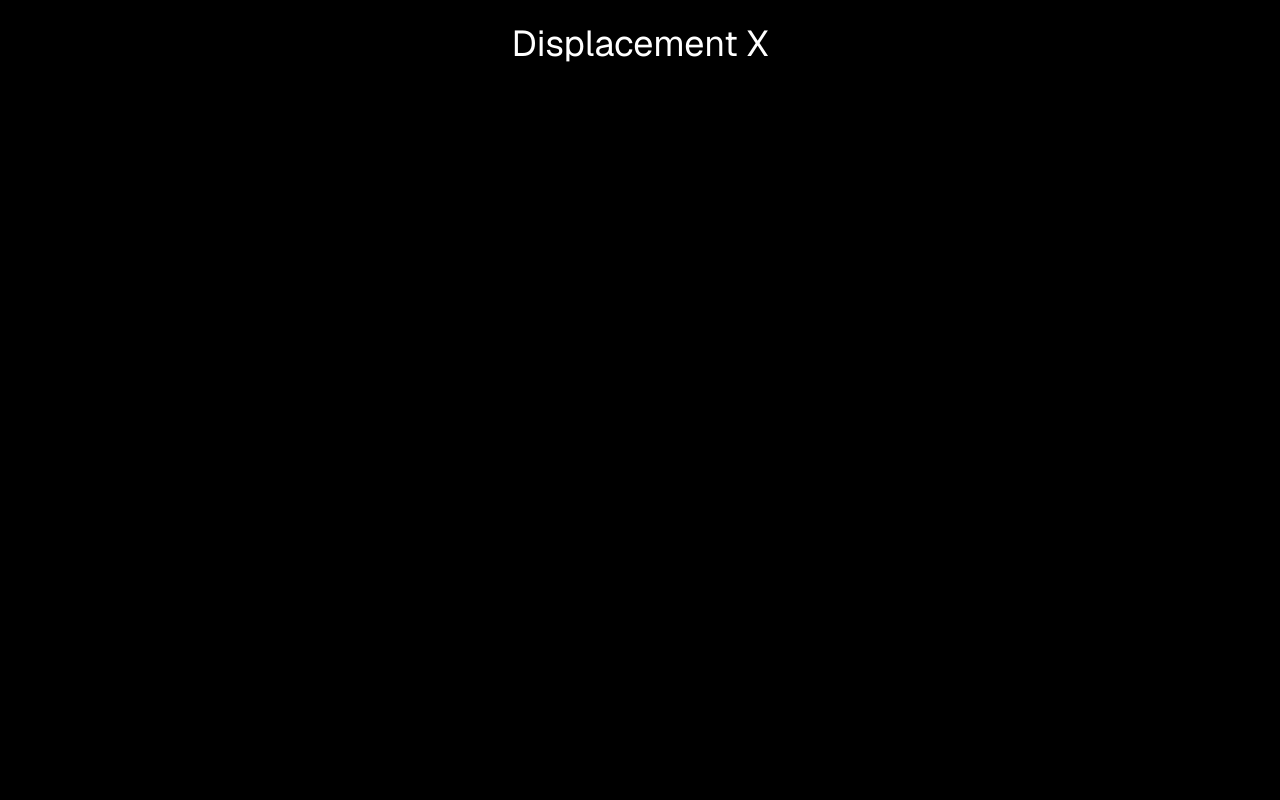
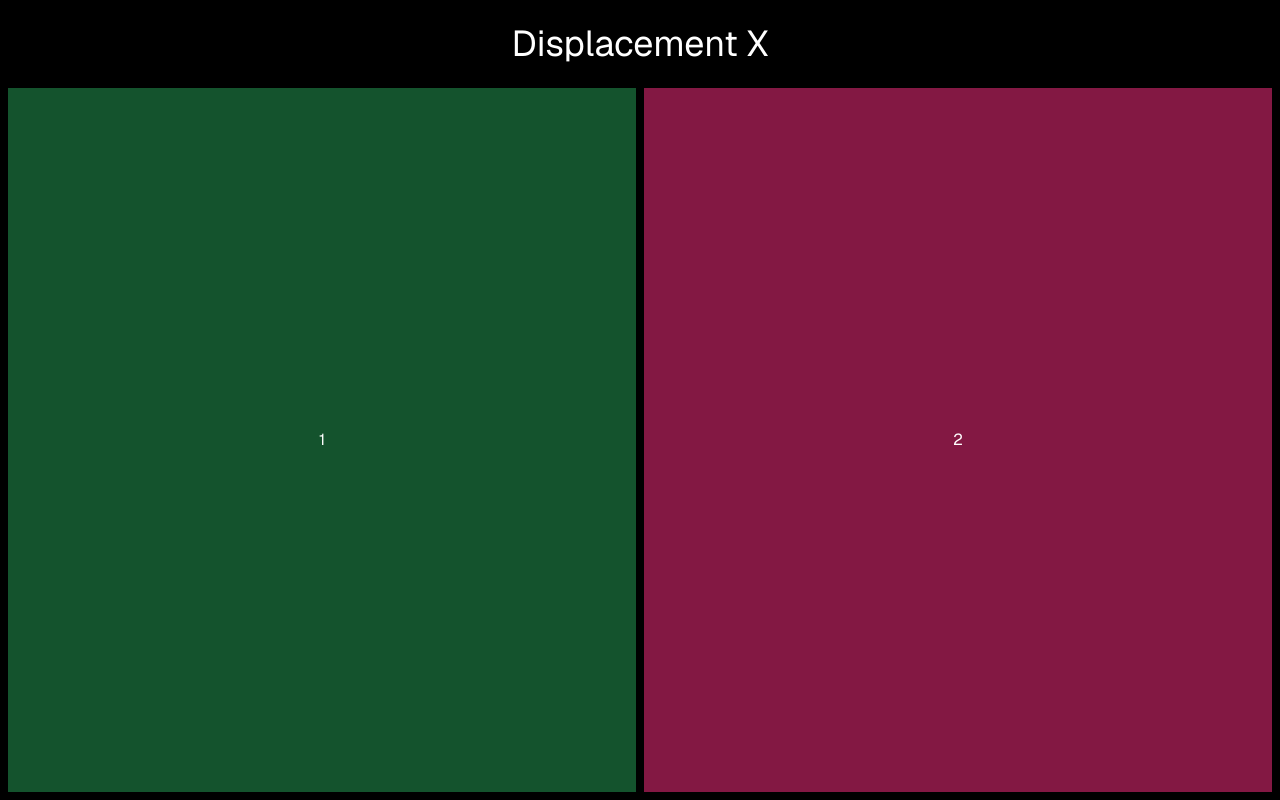
Before and after one commit to satelllte/displacementx, a Next.js app: page / in a window 1280 px wide. Built offline with nearby package versions, Linux system fonts and the light colour scheme.

Commit message:
two sections (desktop)

```diff
--- a/src/app/page.tsx
+++ b/src/app/page.tsx
@@ -1,11 +1,19 @@
 export default function Home() {
   return (
-    <div>
+    <div className='absolute inset-0 flex flex-col'>
       <header className='px-2 py-4 md:py-6'>
         <h1 className='text-center text-2xl sm:text-3xl md:text-4xl'>
           Displacement X
         </h1>
       </header>
+      <main className='flex flex-1 gap-2 px-2 pb-2'>
+        <div className='flex flex-1 items-center justify-center bg-green-900'>
+          1
+        </div>
+        <div className='flex flex-1 items-center justify-center bg-pink-900'>
+          2
+        </div>
+      </main>
     </div>
   );
 }
```
